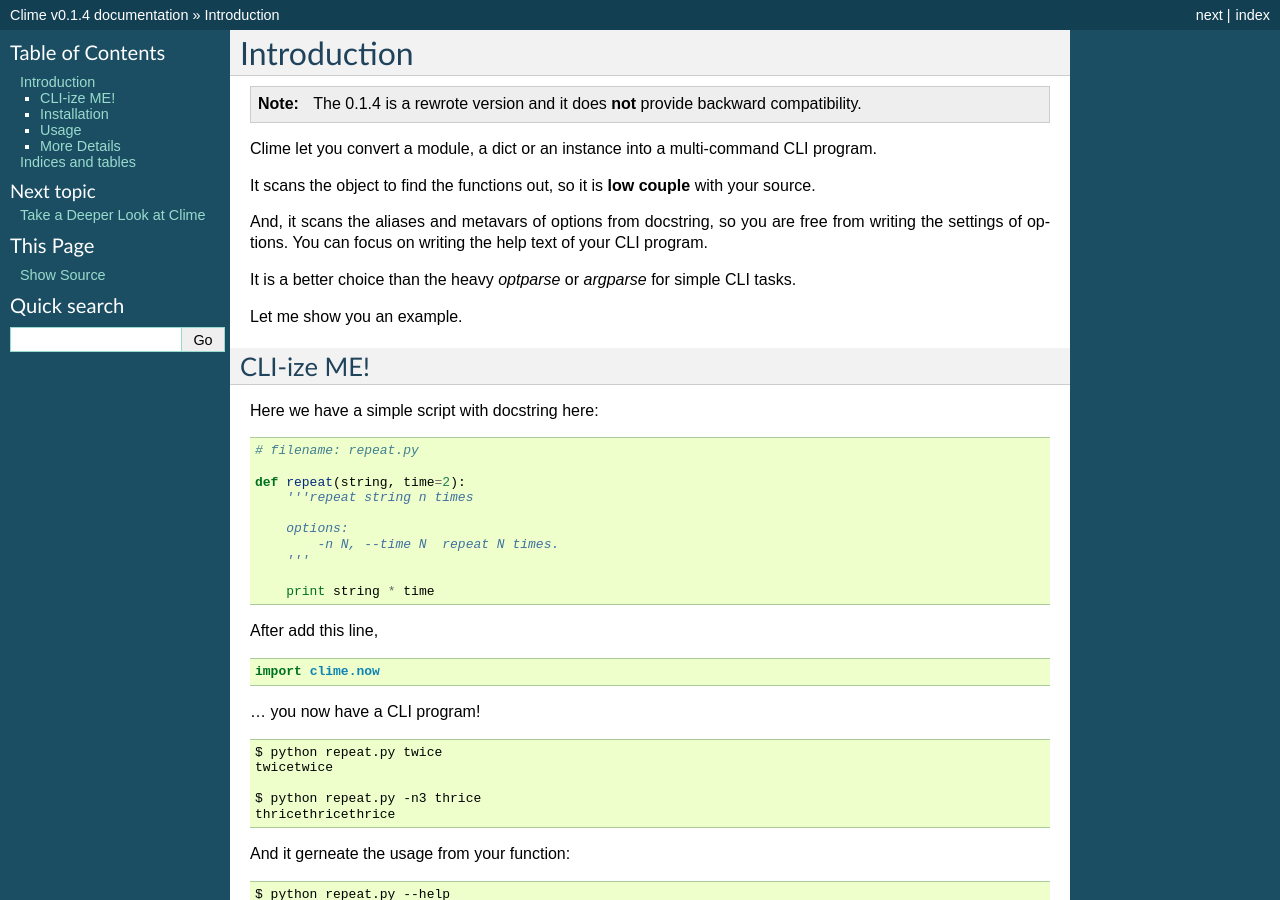
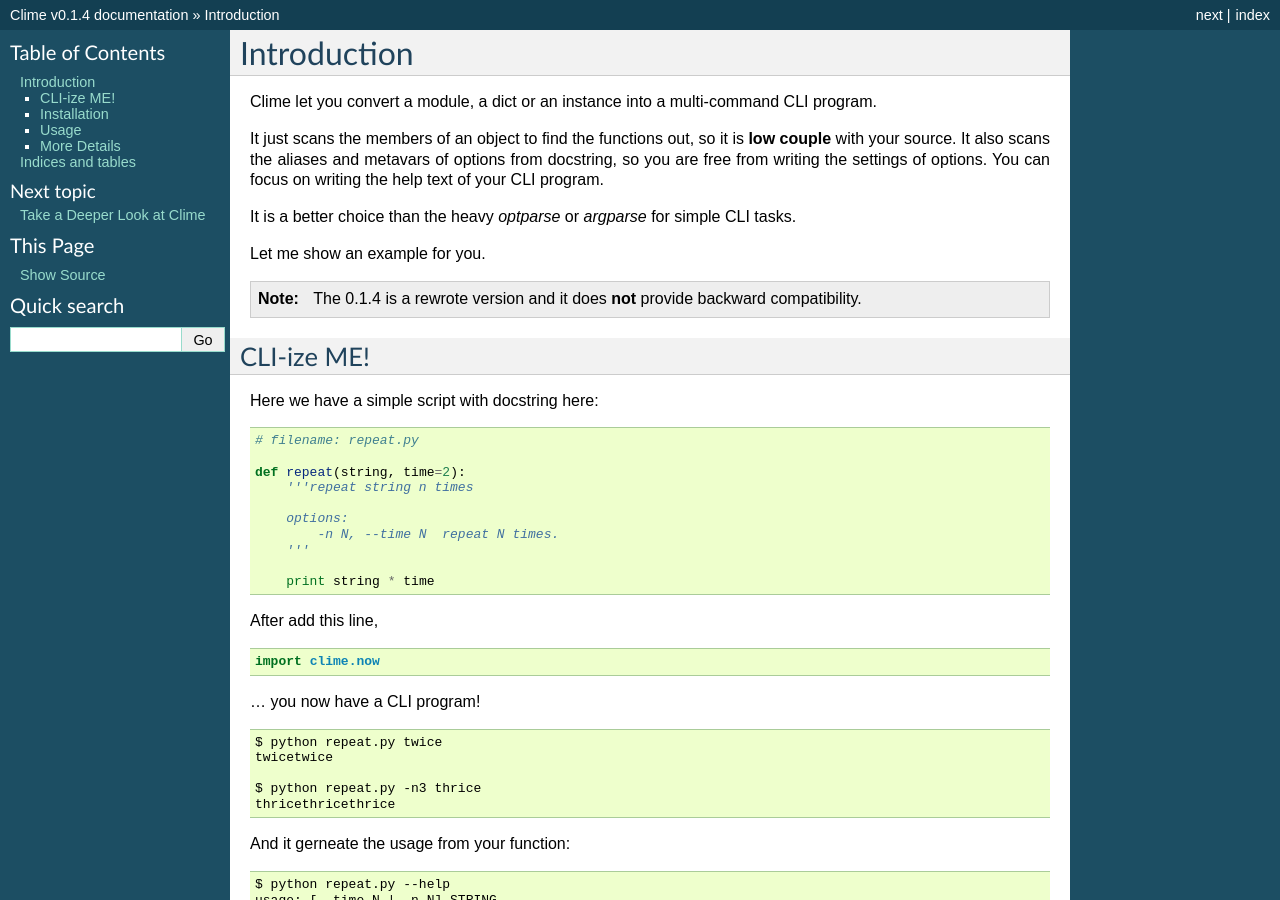
Before and after one commit to moskytw/clime, a Sphinx documentation site: the page built from docs/index.rst, in a window 1280 px wide and 900 px high. Built offline with Sphinx 7.4.7, drawn with Linux system fonts in a browser that asks for light colours.

Commit message:
rewording

```diff
--- a/docs/index.rst
+++ b/docs/index.rst
@@ -6,23 +6,22 @@
 Introduction
 ============
 
+Clime let you convert a module, a dict or an instance into a multi-command
+CLI program.
+
+It just scans the members of an object to find the functions out, so it is
+**low couple** with your source. It also scans the aliases and metavars of
+options from docstring, so you are free from writing the settings of
+options. You can focus on writing the help text of your CLI program.
+
+It is a better choice than the heavy `optparse` or `argparse` for simple CLI
+tasks.
+
+Let me show an example for you.
+
 .. note::
     The 0.1.4 is a rewrote version and it does **not** provide backward
     compatibility.
-
-Clime let you convert a module, a dict or an instance into a multi-command CLI
-program.
-
-It scans the object to find the functions out, so it is **low couple** with
-your source.
-
-And, it scans the aliases and metavars of options from docstring, so you are free
-from writing the settings of options. You can focus on writing the help text of
-your CLI program.
-
-It is a better choice than the heavy `optparse` or `argparse` for simple CLI tasks.
-
-Let me show you an example.
 
 CLI-ize ME!
 -----------
```
Also changed, not shown: other parts of docs/index.rst (+2 -1 lines), README.rst (+14 -13 lines), docs/deeper.rst (+13 -19 lines).
